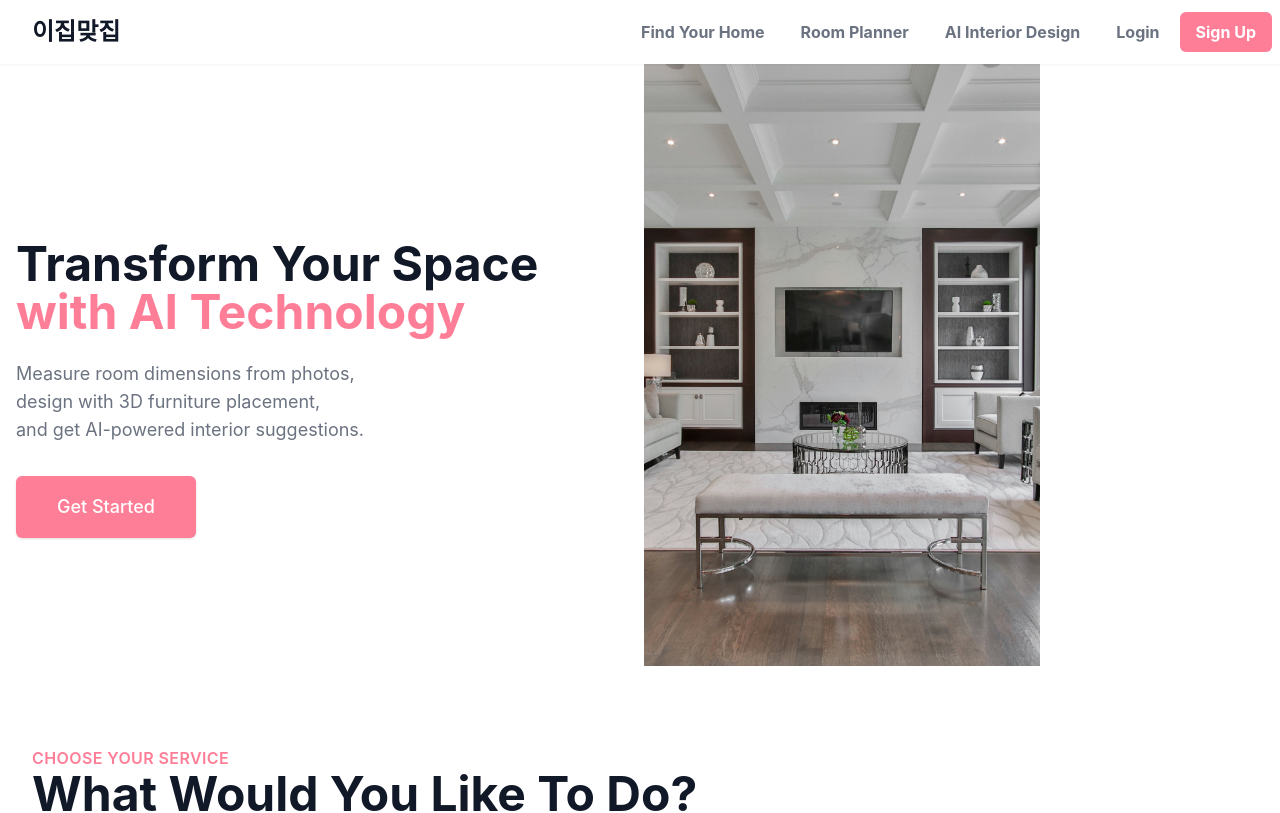
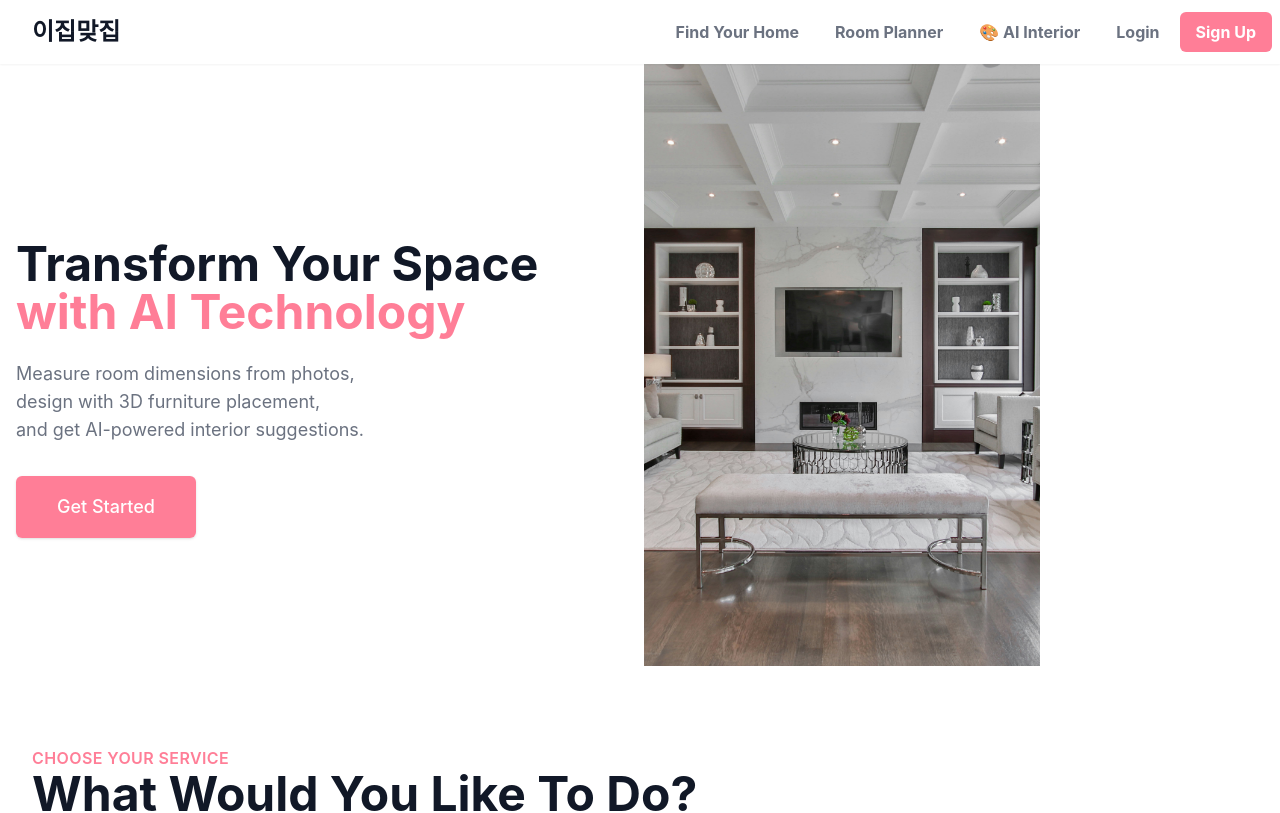
Before and after one commit to eunbie07/IjipMatjip, a React (Vite) app in the folder frontend-main/: page / in a window 1280 px wide. Shown: the top 813 px of the page. Built offline with nearby package versions, Linux system fonts and the light colour scheme; no server answers; a web font is replaced by a local one.

Commit message:
AI interior

```diff
--- a/frontend-main/src/App.jsx
+++ b/frontend-main/src/App.jsx
@@ -4,7 +4,6 @@ import { AuthProvider } from "./contexts/AuthContext";
 import Navbar from "./components/Navbar";
 import HomePage from "./pages/HomePage";
 import RoomPlannerPage from "./pages/RoomPlannerPage";
-import AIDesignPage from "./pages/AIDesignPage";
 import AIInteriorPage from "./pages/AIInteriorPage";
 import FindHousePage from "./pages/FindHousePage";
 import LoginPage from "./pages/LoginPage";
@@ -22,7 +21,6 @@ function App() {
           <Routes>
             <Route path="/" element={<HomePage />} />
             <Route path="/room-planner" element={<RoomPlannerPage />} />
-            <Route path="/ai-design" element={<AIDesignPage />} />
             <Route path="/ai-interior" element={<AIInteriorPage />} />
             <Route path="/find-house" element={<FindHousePage />} />
             <Route path="/recommend" element={<RecommendationPage/>} />
--- a/frontend-main/src/components/Navbar.jsx
+++ b/frontend-main/src/components/Navbar.jsx
@@ -37,10 +37,10 @@ const Navbar = () => {
               Room Planner
             </a>
             <a
-              href="/ai-design"
+              href="/ai-interior"
               className="px-4 py-2 text-text-secondary hover:text-text-primary hover:bg-background rounded-md transition-colors font-bold"
             >
-              AI Interior Design
+              🎨 AI Interior
             </a>
 
             {/* 인증 관련 버튼 */}
```
